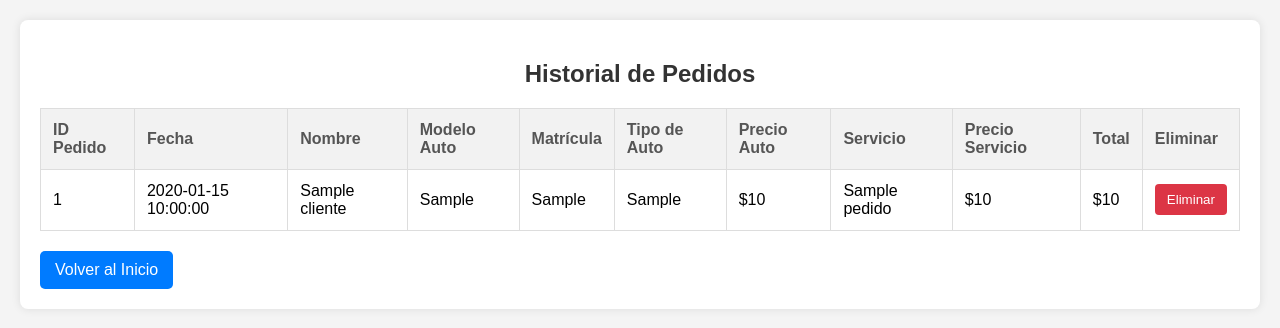
After one commit to FacundoTecnica1/pagina_web_redes_2025, a PHP site: page /historial.php in a window 1280 px wide. The commit adds this page. Shown: the top 328 px of the page. Run offline with PHP 8.4, Linux system fonts and the light colour scheme; tables that the repository leaves empty or names only in its code hold one stand-in row (values such as "Sample post").

Commit message:
Implementación del historial de pedidos

```diff
--- /dev/null
+++ b/historial.php
@@ -0,0 +1,148 @@
+<?php
+// Conexión a la base de datos
+$conn = new mysqli("localhost", "root", "", "autolavado");
+
+// Verificar la conexión
+if ($conn->connect_error) {
+    die("Conexión fallida: " . $conn->connect_error);
+}
+
+// Consulta SQL para unir las tablas Pedidos y Clientes
+$sql = "SELECT p.ID_pedido, p.Fecha, c.nombre AS Nombre, c.modelo_auto AS 'Modelo auto', c.matricula AS Matricula, p.tipo_auto AS 'Tipo de auto', p.precio_auto, p.nombre_servicio, p.precio_servicio, p.total
+        FROM Pedidos p
+        INNER JOIN clientes c ON p.ID_cliente = c.ID_cliente
+        ORDER BY p.Fecha DESC";
+
+$result = $conn->query($sql);
+?>
+
+<!DOCTYPE html>
+<html lang="es">
+<head>
+    <meta charset="UTF-8">
+    <meta name="viewport" content="width=device-width, initial-scale=1.0">
+    <title>Historial de Pedidos</title>
+    <style>
+        body {
+            font-family: Arial, sans-serif;
+            background-color: #f4f4f4;
+            margin: 0;
+            padding: 20px;
+        }
+        .container {
+            max-width: 1200px;
+            margin: auto;
+            background: #fff;
+            padding: 20px;
+            border-radius: 8px;
+            box-shadow: 0 0 10px rgba(0, 0, 0, 0.1);
+        }
+        h2 {
+            text-align: center;
+            color: #333;
+        }
+        table {
+            width: 100%;
+            border-collapse: collapse;
+            margin-top: 20px;
+        }
+        table, th, td {
+            border: 1px solid #ddd;
+        }
+        th, td {
+            padding: 12px;
+            text-align: left;
+        }
+        th {
+            background-color: #f2f2f2;
+            color: #555;
+        }
+        tr:nth-child(even) {
+            background-color: #f9f9f9;
+        }
+        .btn-borrar {
+            background-color: #dc3545;
+            color: white;
+            border: none;
+            padding: 8px 12px;
+            border-radius: 4px;
+            cursor: pointer;
+            transition: background-color 0.3s;
+        }
+        .btn-borrar:hover {
+            background-color: #c82333;
+        }
+        .btn-volver {
+            display: inline-block;
+            margin-top: 20px;
+            padding: 10px 15px;
+            background-color: #007BFF;
+            color: white;
+            text-decoration: none;
+            border-radius: 5px;
+        }
+        .btn-volver:hover {
+            background-color: #0056b3;
+        }
+    </style>
+</head>
+<body>
+    <div class="container">
+        <h2>Historial de Pedidos</h2>
+        <?php
+        if ($result->num_rows > 0) {
+            echo "<table id='tabla-pedidos'>";
+            echo "<thead><tr><th>ID Pedido</th><th>Fecha</th><th>Nombre</th><th>Modelo Auto</th><th>Matrícula</th><th>Tipo de Auto</th><th>Precio Auto</th><th>Servicio</th><th>Precio Servicio</th><th>Total</th><th>Eliminar</th></tr></thead>";
+            echo "<tbody>";
+            // Recorrer los resultados y mostrarlos en la tabla
+            while($row = $result->fetch_assoc()) {
+                echo "<tr data-id='" . $row["ID_pedido"] . "'>";
+                echo "<td>" . $row["ID_pedido"] . "</td>";
+                echo "<td>" . $row["Fecha"] . "</td>";
+                echo "<td>" . htmlspecialchars($row["Nombre"]) . "</td>";
+                echo "<td>" . htmlspecialchars($row["Modelo auto"]) . "</td>";
+                echo "<td>" . htmlspecialchars($row["Matricula"]) . "</td>";
+                echo "<td>" . htmlspecialchars($row["Tipo de auto"]) . "</td>";
+                echo "<td>$" . htmlspecialchars($row["precio_auto"]) . "</td>";
+                echo "<td>" . htmlspecialchars($row["nombre_servicio"]) . "</td>";
+                echo "<td>$" . htmlspecialchars($row["precio_servicio"]) . "</td>";
+                echo "<td>$" . htmlspecialchars($row["total"]) . "</td>";
+                echo "<td><button class='btn-borrar' onclick='eliminarPedido(" . $row["ID_pedido"] . ")'>Eliminar</button></td>";
+                echo "</tr>";
+            }
+            echo "</tbody></table>";
+        } else {
+            echo "<p>No hay pedidos registrados.</p>";
+        }
+        $conn->close();
+        ?>
+        <a href="index.php" class="btn-volver">Volver al Inicio</a>
+    </div>
+
+    <script>
+    function eliminarPedido(id) {
+        if (confirm("¿Estás seguro de que quieres eliminar este pedido?")) {
+            const formData = new FormData();
+            formData.append('id', id);
+
+            fetch('eliminar_historial.php', {
+                method: 'POST',
+                body: formData
+            })
+            .then(response => response.text())
+            .then(data => {
+                alert(data);
+                const row = document.querySelector(`tr[data-id='${id}']`); // Si la eliminación fue exitosa, eliminamos la fila de la tabla
+                if (row) {
+                    row.remove();
+                }
+            })
+            .catch(error => {
+                console.error('Error:', error);
+                alert('Hubo un error al eliminar el pedido.');
+            });
+        }
+    }
+    </script>
+</body>
+</html>
--- a/servicios.html
+++ b/servicios.html
@@ -192,17 +192,17 @@
             <h2>Tipo de auto</h2>
             <div class="tipos-de-auto">
                 <div onclick="seleccionarAuto('sedan', 100)">
-                    <img src="sedan.png" alt="Sedan" width="80" height="40">
+                    <img src="imagenes/sedan.png" alt="Sedan" width="80" height="40">
                     <p>SEDAN</p>
                 </div>
 
                 <div onclick="seleccionarAuto('suv', 150)">
-                    <img src="suv.png" alt="SUV" width="80" height="40">
+                    <img src="imagenes/suv.png" alt="SUV" width="80" height="40">
                     <p>SUV</p>
                 </div>
 
                 <div onclick="seleccionarAuto('camioneta', 200)">
-                    <img src="camioneta.png" alt="Camioneta" width="80" height="40">
+                    <img src="imagenes/camioneta.png" alt="Camioneta" width="80" height="40">
                     <p>CAMIONETA</p>
                 </div>
             </div>
```
Also changed, not shown: eliminar_historial.php (added, +51 -0 lines), index.php (+6 -6 lines), registro.html (+16 -8 lines), imagenes/GOclean.jpg (renamed from GOclean.jpg), imagenes/Servicio - Lavado simple.jpg (renamed from Servicio - Lavado simple.jpg), imagenes/Servicios - Lavado Completo.png (renamed from Servicios - Lavado Completo.png), imagenes/camioneta.png (renamed from camioneta.png), imagenes/favicon.png (added), imagenes/fondo.jpg (renamed from fondo.jpg), imagenes/sedan.png (renamed from sedan.png), imagenes/suv.png (renamed from suv.png), 1 other file.
